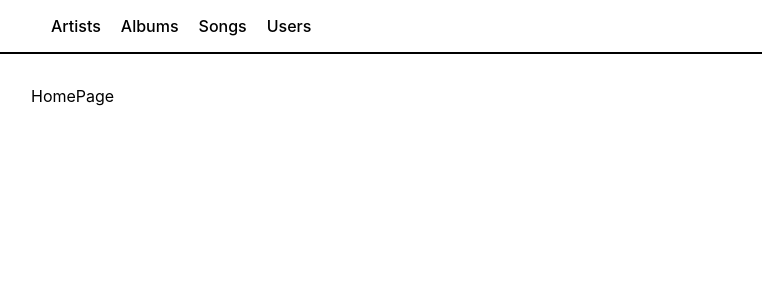
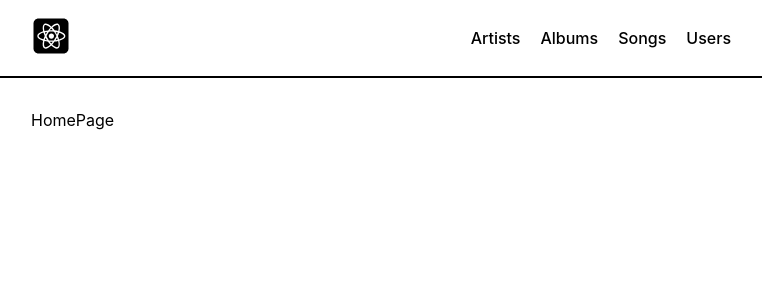
Before and after one commit to LaisvydasGi/final-course-project, a React (Create React App) app: page / in a window 1280 px wide. Shown: the top 300 px of the page, without its empty margins (259-1021 px from the left). Built offline with nearby package versions, Linux system fonts and the light colour scheme.

Commit message:
minor fixes

```diff
--- a/db.json
+++ b/db.json
@@ -2,11 +2,13 @@
   "artists": [
     {
       "id": 1,
-      "name": "White Hot Chill Pipers"
+      "name": "White Hot Chill Pipers",
+      "description": "Aliquam nec fermentum risus. Phasellus et nisl enim. Vivamus faucibus leo augue, at cursus nunc convallis eu. Mauris dapibus diam et sagittis dictum. Class aptent taciti sociosqu ad litora torquent per conubia nostra, per inceptos himenaeos. Integer augue quam, semper maximus rutrum sit amet, fermentum a ante. Aliquam erat volutpat."
     },
     {
       "id": 2,
-      "name": "Linking the Parks"
+      "name": "Linking the Parks",
+      "description": "Phasellus vel mi pharetra ipsum hendrerit aliquet et quis elit. Morbi commodo nec orci eleifend condimentum. Phasellus aliquet diam metus, at tristique ex tincidunt nec. Nulla sodales lacus sit amet mi consequat sagittis."
     }
   ],
   "albums": [
--- a/src/Pages/ArtistPage/ArtistPage.js
+++ b/src/Pages/ArtistPage/ArtistPage.js
@@ -30,9 +30,10 @@ const ArtistPage = () => {
 
   return (
     <Container>
-      <button>Delete artist</button>
+      <button>Delete Artist</button>
+      <Link>Edit Artist Info</Link>
       <h1>{artist.name} </h1>
-      <p>: {artist.name}</p>
+      <p>{artist.description}</p>
       <h2>Popular songs:</h2>
       <h2>Discography</h2>
       <ul>
--- a/src/components/MainNav/MainNav.css
+++ b/src/components/MainNav/MainNav.css
@@ -1,5 +1,11 @@
 .main-header {
   border-bottom: 2px solid black;
+}
+
+.main-nav {
+  display: flex;
+  align-items: center;
+  justify-content: space-between;
 }
 
 .nav-list {
--- a/src/components/MainNav/MainNav.js
+++ b/src/components/MainNav/MainNav.js
@@ -5,17 +5,19 @@ import logo from './logo.svg'
 import Container from '../Container/Container'
 
 const MainNav = () => {
+
+  console.log(logo);
+
   return(
     <header className='main-header'>
       <Container classes='nav-container'>
         <nav className='main-nav'>
+          <div>
+            <NavLink to='/' className='nav-link'>
+              <img src={logo} className='nav-logo' alt='logo' width='40rem'/>
+            </NavLink>
+          </div>
           <ul className='nav-list'>
-
-            <li className='nav-item'>
-              <NavLink to='/' className='nav-link'>
-                <img src={logo} className='nav-logo' alt='logo'/>
-              </NavLink>
-            </li>
 
             <li className='nav-item'>
               <NavLink to='/artists' className='nav-link'>Artists</NavLink>
```
